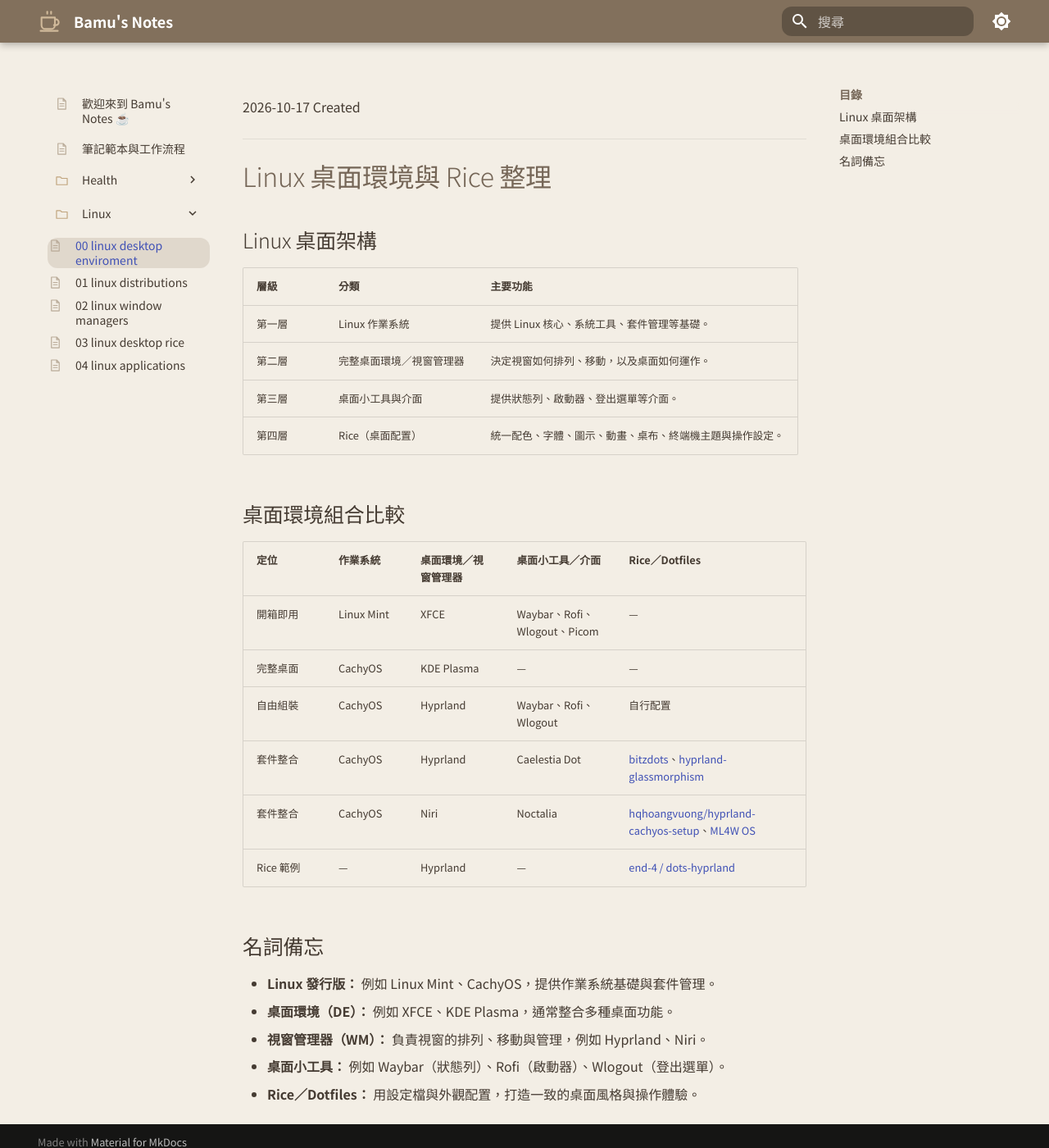
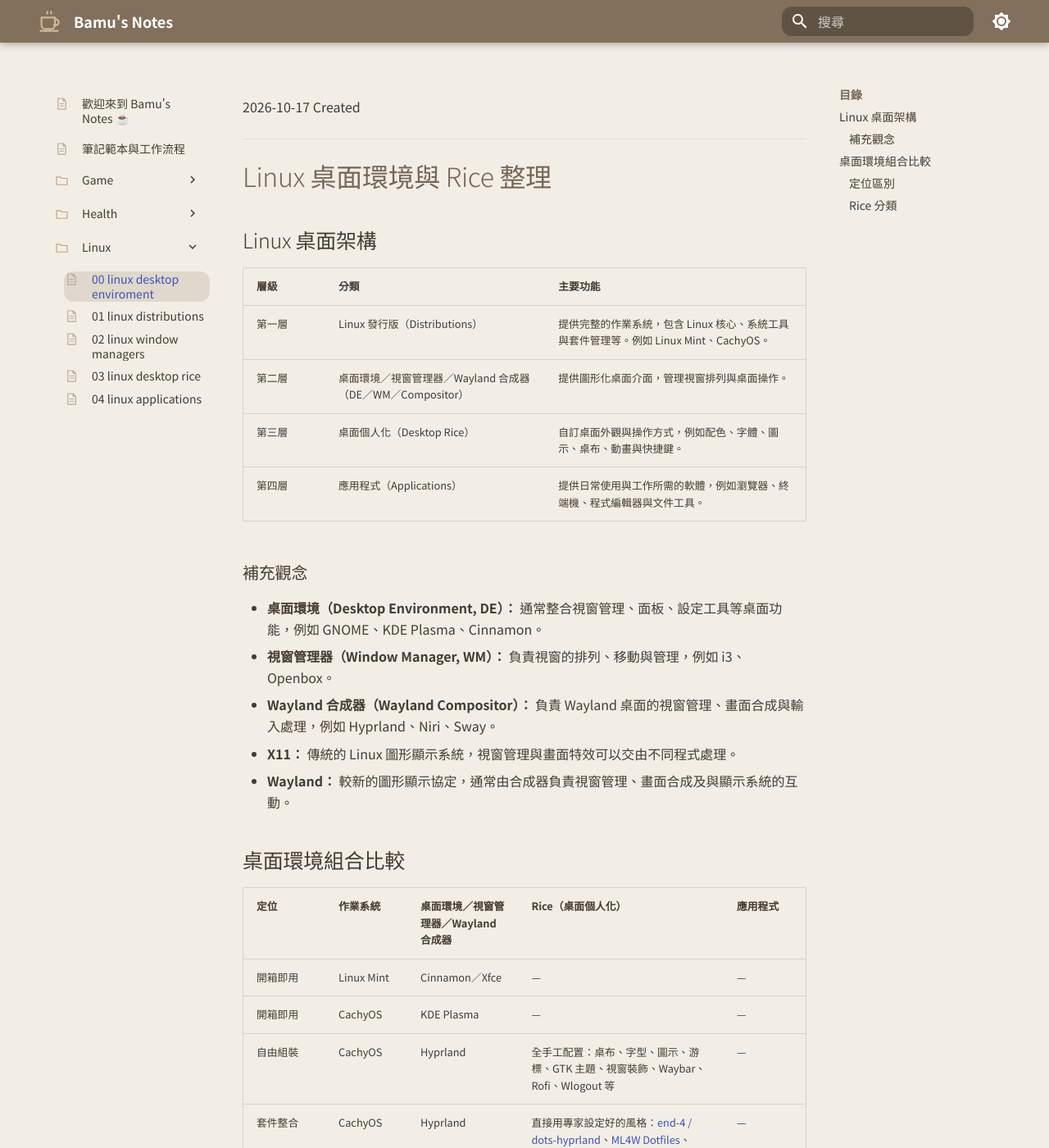
Before and after one commit to a892842486/shared-notes, an MkDocs documentation site: the page built from public/linux/00-linux-desktop-enviroment.md, in a window 1280 px wide and 1400 px high. Shown: the whole window at 82% size. Built offline with MkDocs 1.6.1 and Material for MkDocs 9.7.7, drawn with Linux system fonts in a browser that asks for light colours; some of the changed text lies outside the part shown.

Commit message:
docs: update Linux desktop notes

```diff
--- a/mkdocs.yml
+++ b/mkdocs.yml
@@ -8,8 +8,6 @@
 theme:
   name: material
   language: zh-TW
-
-  extra:
   favicon: images/coffee.svg
 
   plugins:
--- a/public/linux/00-linux-desktop-enviroment.md
+++ b/public/linux/00-linux-desktop-enviroment.md
@@ -8,26 +8,38 @@
 
 | 層級 | 分類 | 主要功能 |
 |---|---|---|
-| 第一層 | Linux 作業系統 | 提供 Linux 核心、系統工具、套件管理等基礎。 |
-| 第二層 | 完整桌面環境／視窗管理器 | 決定視窗如何排列、移動，以及桌面如何運作。 |
-| 第三層 | 桌面小工具與介面 | 提供狀態列、啟動器、登出選單等介面。 |
-| 第四層 | Rice（桌面配置） | 統一配色、字體、圖示、動畫、桌布、終端機主題與操作設定。 |
+| 第一層 | Linux 發行版（Distributions） | 提供完整的作業系統，包含 Linux 核心、系統工具與套件管理等。例如 Linux Mint、CachyOS。|
+| 第二層 | 桌面環境／視窗管理器／Wayland 合成器（DE／WM／Compositor） | 提供圖形化桌面介面，管理視窗排列與桌面操作。 |
+| 第三層 | 桌面個人化（Desktop Rice） | 自訂桌面外觀與操作方式，例如配色、字體、圖示、桌布、動畫與快捷鍵。 |
+| 第四層 | 應用程式（Applications） | 提供日常使用與工作所需的軟體，例如瀏覽器、終端機、程式編輯器與文件工具。 |
+
+### 補充觀念
+
+- **桌面環境（Desktop Environment, DE）：** 通常整合視窗管理、面板、設定工具等桌面功能，例如 GNOME、KDE Plasma、Cinnamon。
+- **視窗管理器（Window Manager, WM）：** 負責視窗的排列、移動與管理，例如 i3、Openbox。
+- **Wayland 合成器（Wayland Compositor）：** 負責 Wayland 桌面的視窗管理、畫面合成與輸入處理，例如 Hyprland、Niri、Sway。
+- **X11：** 傳統的 Linux 圖形顯示系統，視窗管理與畫面特效可以交由不同程式處理。
+- **Wayland：** 較新的圖形顯示協定，通常由合成器負責視窗管理、畫面合成及與顯示系統的互動。
 
 ## 桌面環境組合比較
 
-| 定位 | 作業系統 | 桌面環境／視窗管理器 | 桌面小工具／介面 | Rice／Dotfiles |
+| 定位 | 作業系統 | 桌面環境／視窗管理器／Wayland 合成器 | Rice（桌面個人化） | 應用程式 |
 |---|---|---|---|---|
-| 開箱即用 | Linux Mint | XFCE | Waybar、Rofi、Wlogout、Picom | — |
-| 完整桌面 | CachyOS | KDE Plasma | — | — |
-| 自由組裝 | CachyOS | Hyprland | Waybar、Rofi、Wlogout | 自行配置 |
-| 套件整合 | CachyOS | Hyprland | Caelestia Dot | [bitzdots](https://github.com/bitzzdev/bitzdots)、[hyprland-glassmorphism](https://github.com/v-o-h-s/hyprland-glassmorphism) |
-| 套件整合 | CachyOS | Niri | Noctalia | [hqhoangvuong/hyprland-cachyos-setup](https://github.com/hqhoangvuong/hyprland-cachyos-setup)、[ML4W OS](https://github.com/mylinuxforwork/dotfiles) |
-| Rice 範例 | — | Hyprland | — | [end-4 / dots-hyprland](https://github.com/end-4/dots-hyprland) |
+| 開箱即用 | Linux Mint | Cinnamon／Xfce | — | — |
+| 開箱即用 | CachyOS | KDE Plasma | — | — |
+| 自由組裝 | CachyOS | Hyprland | 全手工配置：桌布、字型、圖示、游標、GTK 主題、視窗裝飾、Waybar、Rofi、Wlogout 等 | — |
+| 套件整合 | CachyOS | Hyprland | 直接用專家設定好的風格：[end-4 / dots-hyprland](https://github.com/end-4/dots-hyprland)、[ML4W Dotfiles](https://github.com/mylinuxforwork/dotfiles)、[Caelestia Dot](https://github.com/caelestia-dots/caelestia)、[bitzdots](https://github.com/bitzzdev/bitzdots)、[hyprland-glassmorphism](https://github.com/v-o-h-s/hyprland-glassmorphism) | — |
+| 套件整合 | CachyOS | Niri | [Noctalia Shell](https://github.com/noctalia-dev/noctalia) | — |
 
-## 名詞備忘
+### 定位區別
 
-- **Linux 發行版：** 例如 Linux Mint、CachyOS，提供作業系統基礎與套件管理。
-- **桌面環境（DE）：** 例如 XFCE、KDE Plasma，通常整合多種桌面功能。
-- **視窗管理器（WM）：** 負責視窗的排列、移動與管理，例如 Hyprland、Niri。
-- **桌面小工具：** 例如 Waybar（狀態列）、Rofi（啟動器）、Wlogout（登出選單）。
-- **Rice／Dotfiles：** 用設定檔與外觀配置，打造一致的桌面風格與操作體驗。
+- **開箱即用：** 安裝好桌面環境即可使用，也可使用內建主題更改外觀，或安裝桌面 Shell、Dotfiles 來自訂桌面介面與操作方式。
+- **自由組裝：** 自行安裝與設定 Waybar、Rofi、Wlogout 等工具，組合出自己的桌面。
+- **套件整合：** 從整合好的 Dotfiles 中擇一安裝，快速取得預先配置的桌面外觀與操作體驗。
+
+### Rice 分類
+
+- **開箱即用：** 使用桌面環境內建的介面與功能，例如 Xfce、Cinnamon、KDE Plasma，安裝後即可使用，不需要額外配置。
+- **整合式：** 使用整合好的 Dotfiles 套件，快速取得預先配置的桌面外觀與操作體驗。
+- **半自訂：** 選擇適合的 Desktop Shell，搭配需要的桌面工具。Shell 通常整合狀態列、應用程式啟動器、通知、控制中心與桌面小工具等介面，再依需求調整外觀與功能。
+- **全手工：** 自行安裝與設定桌面所需的工具與外觀，例如桌布、字型、應用程式圖示、游標、GTK 主題（調整應用程式的配色與元件外觀）、視窗裝飾、Waybar（狀態列）、Rofi（應用程式啟動器）、Wlogout（登出選單），以及 Picom（X11 畫面合成器）等，從功能到外觀逐步打造自己的桌面體驗。
--- a/public/stylesheets/extra.css
+++ b/public/stylesheets/extra.css
@@ -110,6 +110,11 @@
     transform 220ms ease;
 }
 
+/* 左側導覽列：子層資料夾縮排 */
+.md-sidebar--primary .md-nav--primary .md-nav__item--nested > .md-nav {
+  padding-left: 1rem;
+}
+
 /* 滑鼠移上去：背景變亮，輕微向右移動 */
 .md-sidebar--primary .md-nav--primary > .md-nav__list > .md-nav__item > .md-nav__link:hover {
   background-color: rgb(138 118 96 / 24%);
```
Also changed, not shown: public/game/Guild-Wars-2/arcdps-修改儲存位置.md (added, +25 -0 lines), public/linux/01-linux-distributions.md (+5 -4 lines), public/linux/03-linux-desktop-rice.md (+10 -7 lines), public/template.md (+5 -0 lines).
